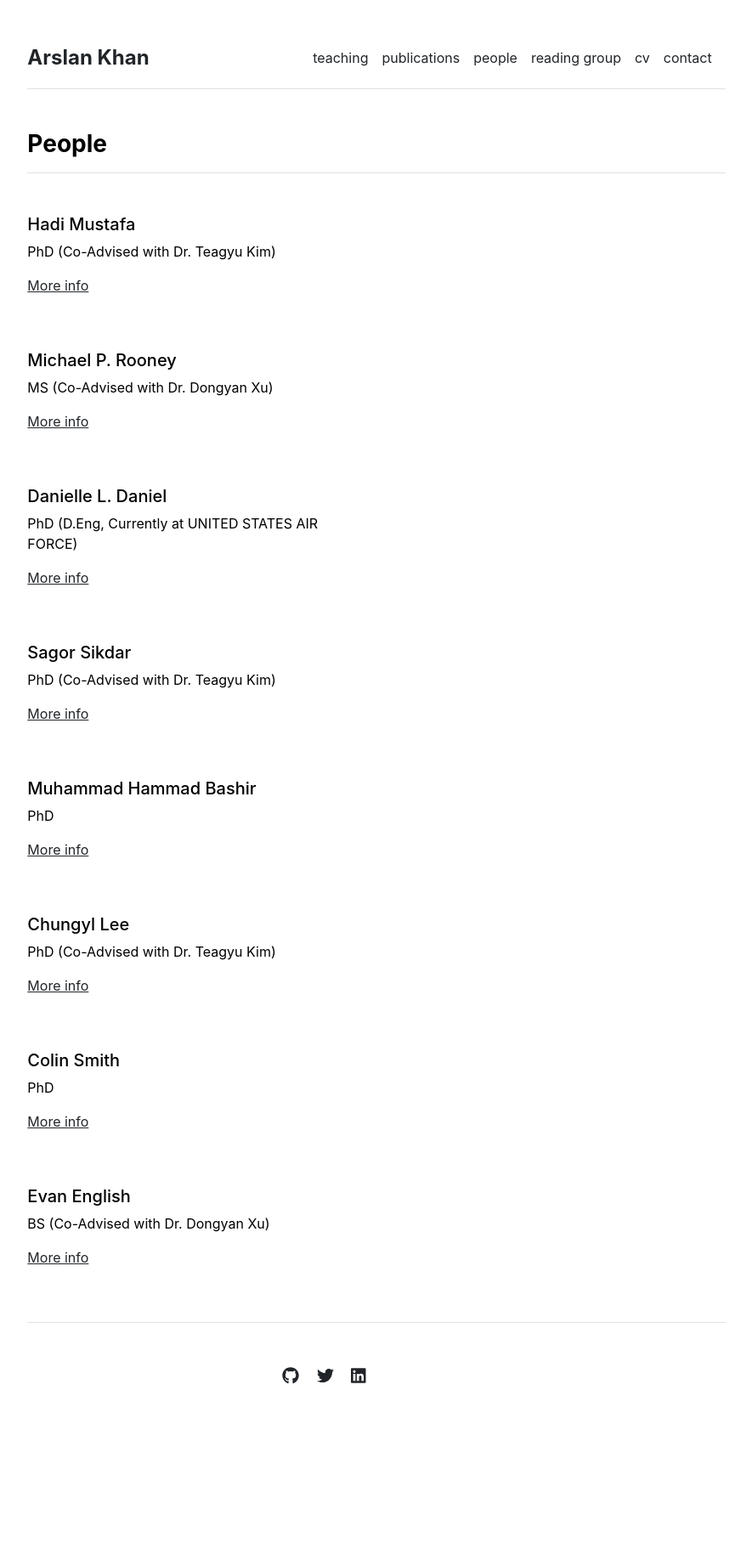
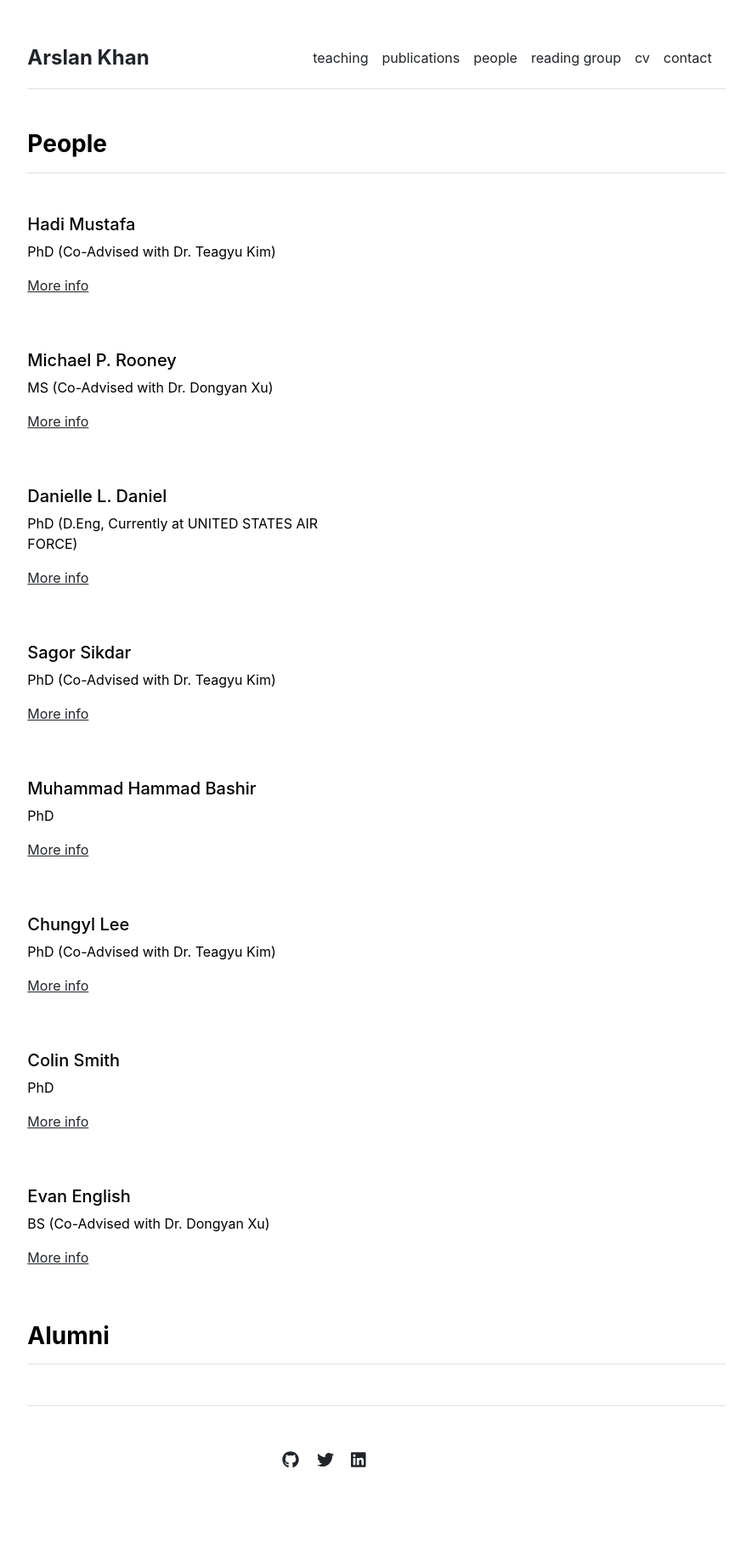
Before and after one commit to Arslan8/arslan8.github.io, a Jekyll site: the page built from people.md, in a window 1280 px wide. Shown: the whole page at 85% size, without its empty margins (197-1082 px from the left). Built offline with Jekyll 4.4.1, drawn with Linux system fonts in a browser that asks for light colours; before the commit the page ends 1731 px from its top, so only the background shows below that.

Commit message:
Update people.html

```diff
--- a/_layouts/people.html
+++ b/_layouts/people.html
@@ -14,3 +14,15 @@
   </div>
 </div>
 {% endfor %}
+
+
+<h3 class="fw-bold border-bottom pb-3 mb-5">Alumni</h3>
+{% for person in site.data.settings.alumni %}
+<div class="row g-5 mb-5">
+  <div class="col-md-6">
+    <h5>{{ person.name }}</h5>
+    <p>{{ person.title }}</p>
+    <p><a href="{{ site.github.url }}/people/{{ person.url }}">More info</a></p>
+  </div>
+</div>
+{% endfor %}
```
